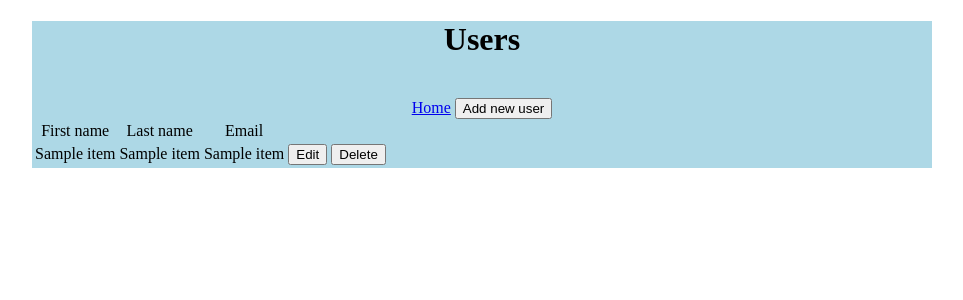
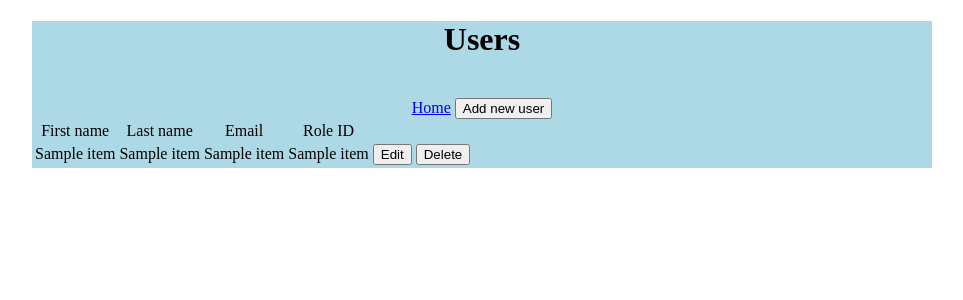
Before and after one commit to andersfnelson/project-app, a Flask app: template templates/users.html in a window 1280 px wide. Shown: the top 300 px of the page, without its empty margins (158-1121 px from the left). Run offline with Flask 2, Linux system fonts and the light colour scheme; the template is opened without the code that fills it: most values are stand-ins (such as "Sample title", 1, 10 or a date in 2020); parts of the project's set-up code (start-up, migrations or seed data) failed here and were passed over.

Commit message:
can add role to users

```diff
--- a/app.py
+++ b/app.py
@@ -3,7 +3,7 @@ from flask import Flask, render_template, request, redirect, url_for
 from sqlalchemy import create_engine
 import urllib
 import config
-
+import re
 app = Flask(__name__)
 app.secret_key = 'secret key'
 
@@ -31,16 +31,25 @@ def users():
 
 @app.route('/adduser', methods = ['POST', 'GET'])
 def render():
+    rolequery = 'SELECT * FROM advising.ROLE_TBL'
+    roleresult = engine.execute(rolequery).fetchall()
     if request.method == 'POST':
         fname = request.form['fname']
         lname = request.form['lname']
         email = request.form['email']
-        query = 'INSERT INTO advising.USER_TBL (first_name, last_name, email) VALUES (\'%s\', \'%s\', \'%s\');' % (fname, lname, email)
+        role_name = request.form['roletype']
+        # print('roletype: '+role_name)
+        role_id_result= engine.execute('SELECT role_id FROM advising.ROLE_TBL WHERE role_name = \'%s\'' % (role_name))
+        id = str([row[0] for row in role_id_result])
+        id = re.sub(r'^\W*', '', id)
+        id = re.sub(r'\W*$', '', id)
+        print(id)
+        query = 'INSERT INTO advising.USER_TBL (first_name, last_name, email, role_id) VALUES (\'%s\', \'%s\', \'%s\', \'%s\');' % (fname, lname, email, id)
         engine.execute(query)
         # print(fname)
         print(query)
         return redirect(url_for('users'))
-    return render_template('adduser.html')
+    return render_template('adduser.html', data=roleresult)
 
 @app.route('/addrole', methods = ['POST', 'GET'])
 def addrole():
@@ -104,6 +113,5 @@ def commitroleupdate(id):
         engine.execute(query)
         return redirect(url_for('roles'))
 
-
 if __name__ == "__main__":
     app.run(debug=True)
--- a/templates/users.html
+++ b/templates/users.html
@@ -20,12 +20,14 @@
     <td>First name</td>
     <td>Last name</td>
     <td>Email</td>
+    <td>Role ID</td>
 </tr>
 {% for item in data %}
 <tr>
-    <td>{{item[2]}}</td>
     <td>{{item[3]}}</td>
     <td>{{item[4]}}</td>
+    <td>{{item[5]}}</td>
+    <td>{{item[2]}}</td>
     <td><form action='/edituser/{{item[0]}}'><input type='submit' value="Edit"></form></td>
     <td><form action='/deluser/{{item[0]}}'><input type='submit' value="Delete"></form></td>
 </tr>
```
Also changed, not shown: templates/adduser.html (+8 -0 lines).
